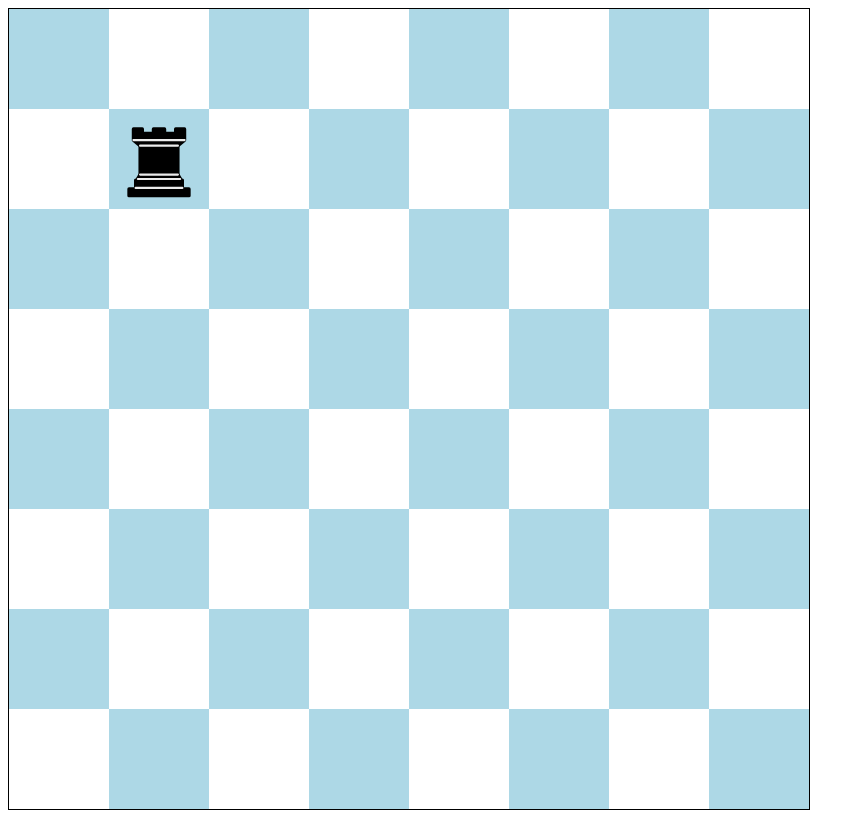
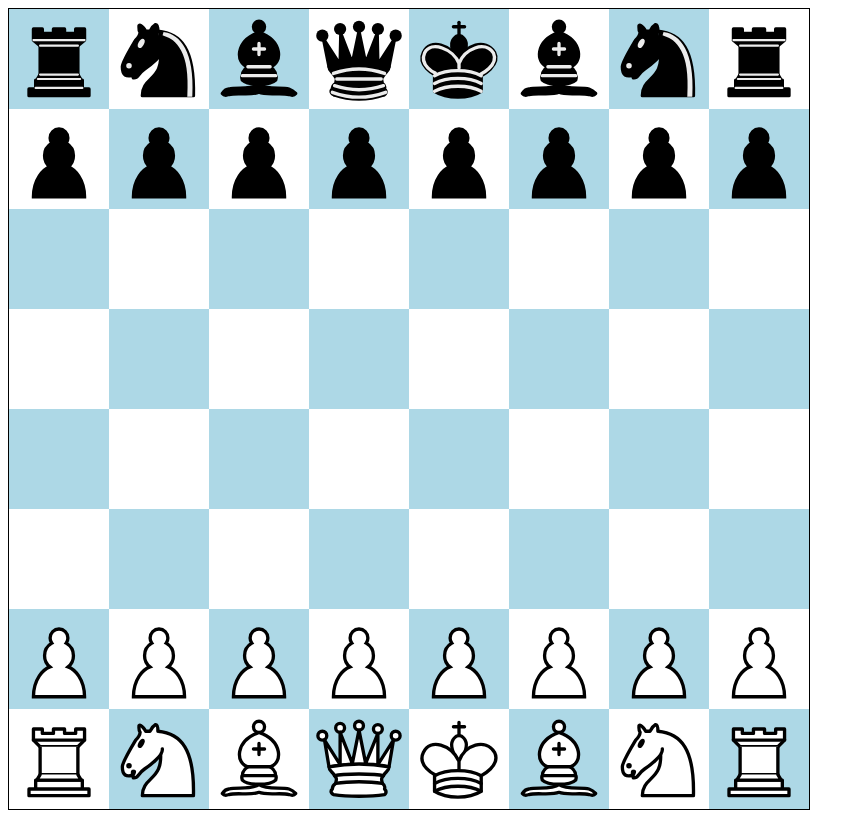
Before and after one commit to Drew-j-Smith/chess-game, a Gatsby site: page / in a window 1280 px wide. Shown: the whole page, without its empty margins (0-865 px from the left). Built offline with nearby package versions, Linux system fonts and the light colour scheme; Gatsby itself is replaced by a stand-in of ours.

Commit message:
added default position

```diff
--- a/src/components/chess-board.tsx
+++ b/src/components/chess-board.tsx
@@ -3,18 +3,21 @@ import "../piecesets/cburnett/cburnett.css"
 import Property from "csstype"
 
 import ChessPiece from "./chess-piece"
+import { Chess } from "../chess"
 
 type ChessBoardProps = {
     squareSize: string;
     darkSquareColor: Property.Property.BackgroundColor;
     lightSquareColor: Property.Property.BackgroundColor;
 };
-type ChessBoardState = {};
+type ChessBoardState = {
+    chess: Chess;
+};
 
 class ChessBoard extends React.Component<ChessBoardProps, ChessBoardState> {
     constructor(props: ChessBoardProps) {
         super(props);
-        this.state = {};
+        this.state = { chess: new Chess() };
     }
 
     style: React.CSSProperties = {
@@ -40,14 +43,23 @@ class ChessBoard extends React.Component<ChessBoardProps, ChessBoardState> {
                     }
                 })
             }
-            <ChessPiece
-                x={100}
-                y={100}
-                width="100px"
-                height="100px"
-                type="r"
-                dropCallback={(prevX: number, prevY: number, x: number, y: number) => { console.log(prevX + x, prevY + y); }}
-            />
+            {
+                this.state.chess.board.map((row: string[], rank: number) =>
+                    [...row.map((value: string, file: number)=>{
+                        if (value === "") return;
+                        return <ChessPiece
+                        x={100*file}
+                        y={100*rank}
+                        width="100px"
+                        height="100px"
+                        type={value}
+                        dropCallback={(prevX: number, prevY: number, xDiff: number, yDiff: number) => {
+                            console.log(prevX / 100, prevY / 100, Math.round((prevX + xDiff) / 100), Math.round((prevY + yDiff) / 100));
+                        }}
+                    />
+                    })]
+                )
+            }
         </div>
     }
 }
--- a/src/components/chess-piece.tsx
+++ b/src/components/chess-piece.tsx
@@ -8,7 +8,7 @@ type ChessPieceProps = {
     x: number,
     y: number,
     type: string,
-    dropCallback: (prevX: number, prevY: number, x: number, y: number) => void;
+    dropCallback: (prevX: number, prevY: number, xDiff: number, yDiff: number) => void;
 };
 type ChessPieceState = {
     dragging: boolean;
```
